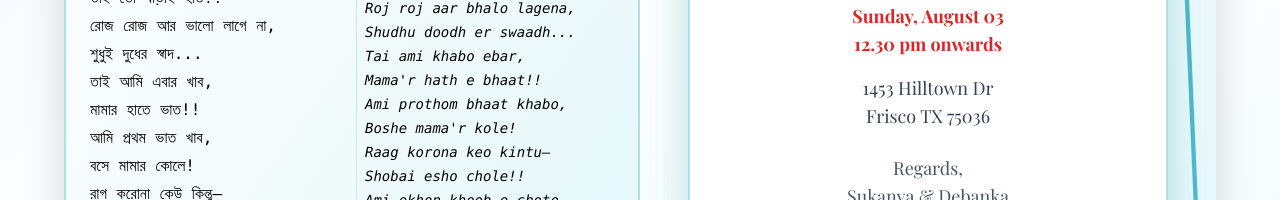
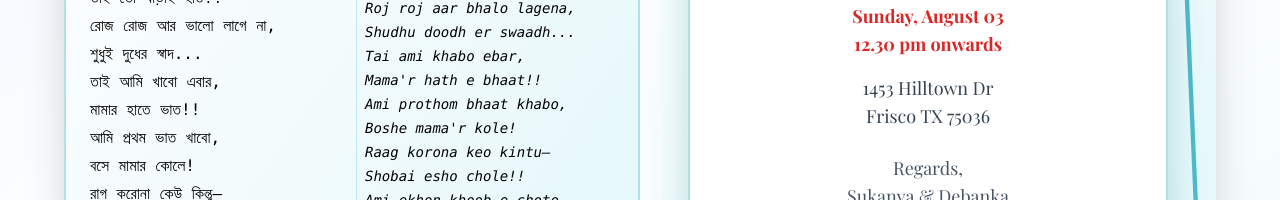
Before and after one commit to kisato-ken/Rio, a React (Create React App) app: page / in a window 1280 px wide. Both pictures are taken after a click on the button "Open Invitation". Shown: the part 404-604 px from the top of the page. Built offline with nearby package versions, Linux system fonts and the light colour scheme.

Commit message:
User manual edits

```diff
--- a/src/App.js
+++ b/src/App.js
@@ -76,9 +76,9 @@ export default function AnnaprashanInvite() {
                 <p>তাই তো বাড়াই হাত!!</p>
                 <p>রোজ রোজ আর ভালো লাগে না,</p>
                 <p>শুধুই দুধের স্বাদ...</p>
-                <p>তাই আমি এবার খাব,</p>
+                <p>তাই আমি খাবো এবার,</p>
                 <p>মামার হাতে ভাত!!</p>
-                <p>আমি প্রথম ভাত খাব,</p>
+                <p>আমি প্রথম ভাত খাবো,</p>
                 <p>বসে মামার কোলে!</p>
                 <p>রাগ করোনা কেউ কিন্তু—</p>
                 <p>এসো সবাই চলে!!</p>
```
